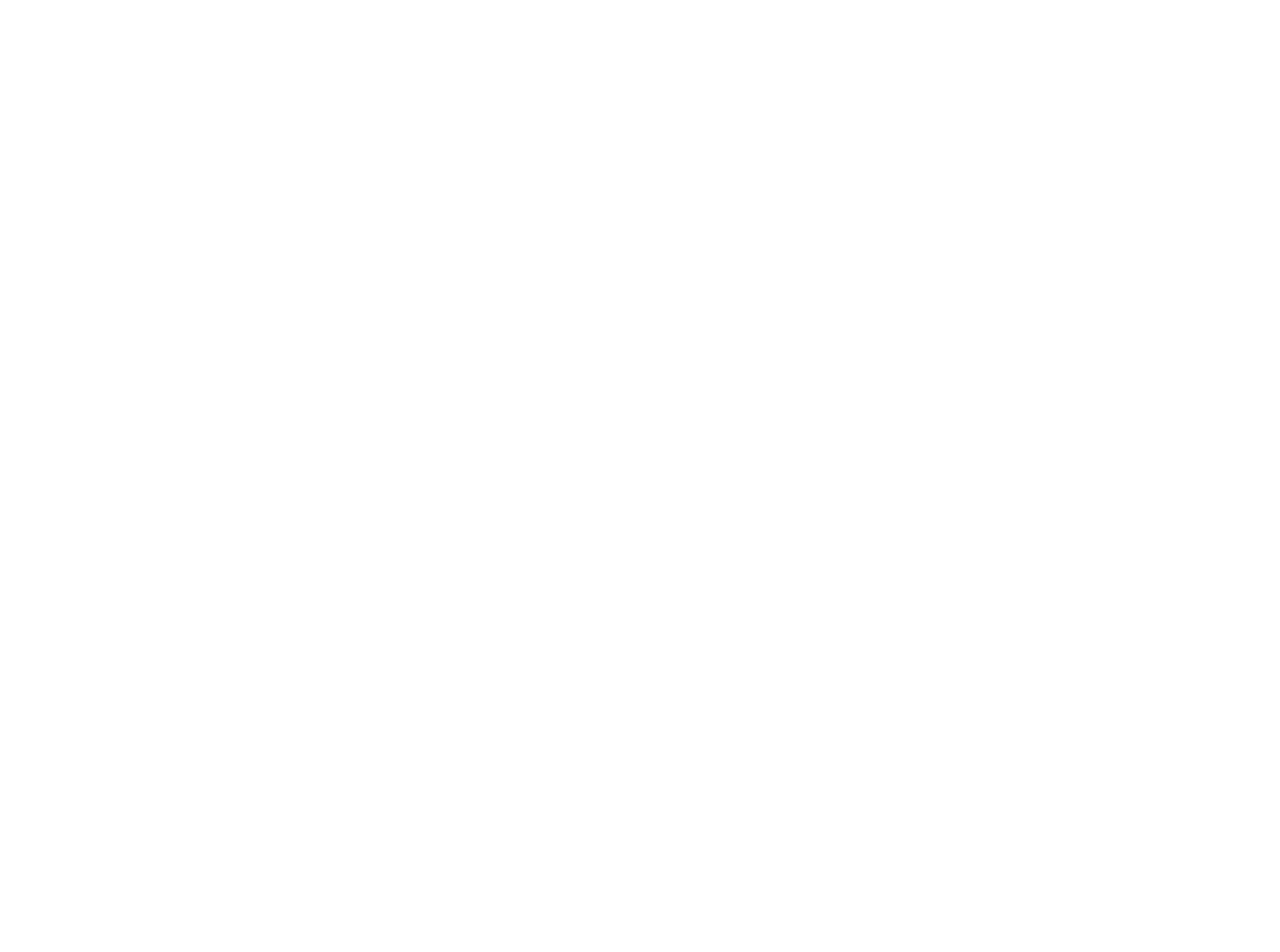
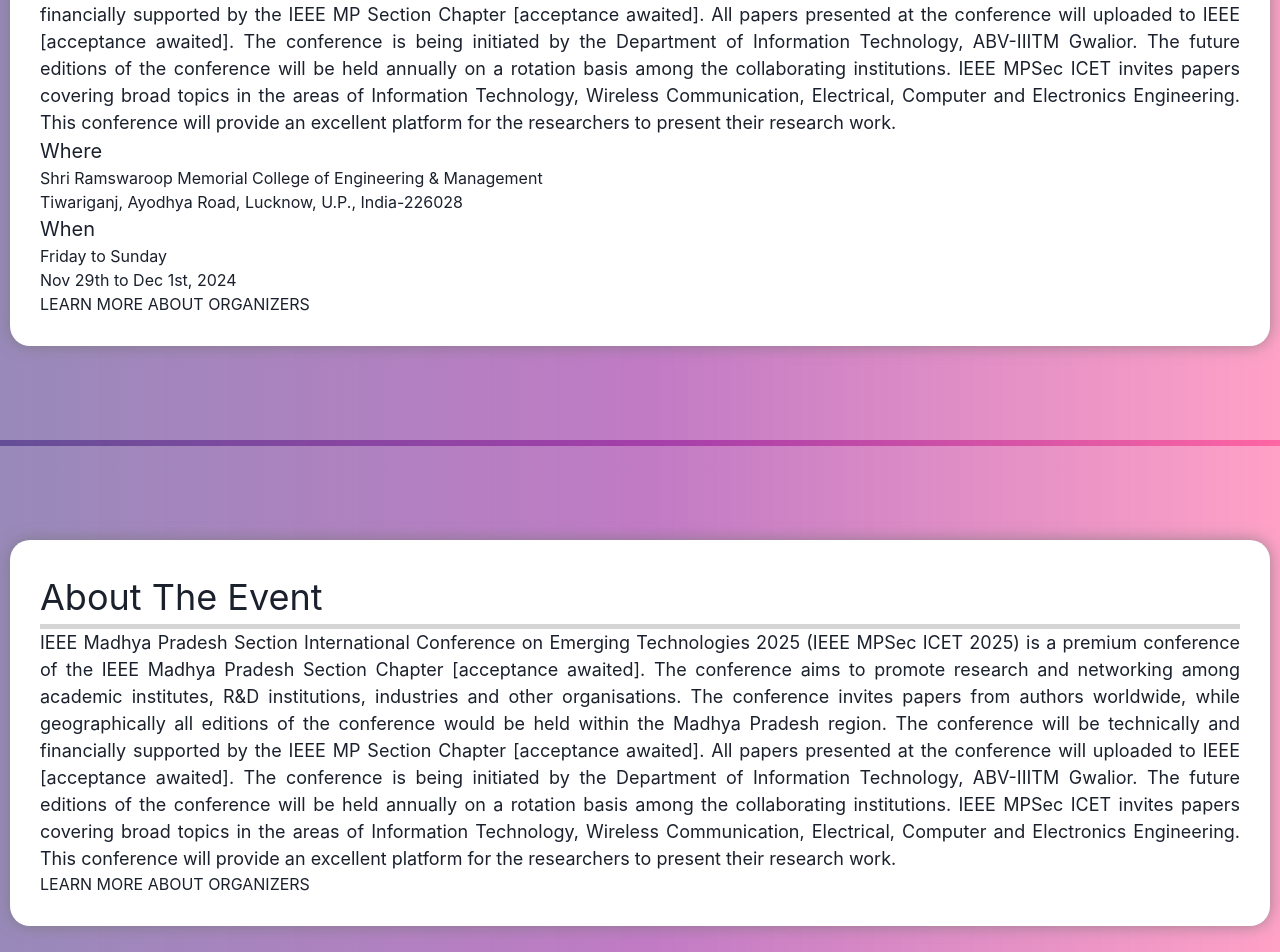
Before and after one commit to PRATYUSH0077/IEEE_2025, a React (Create React App) app: page / in a window 1280 px wide. Shown: the part 1160-2112 px from the top of the page. Before the commit the page ends 870 px from the top, so only its background shows below. Built offline with nearby package versions, Linux system fonts and the light colour scheme.

Commit message:
home Page

```diff
--- /dev/null
+++ b/src/Components/HomePage/ConferenceDetails.jsx
@@ -0,0 +1,47 @@
+import React from 'react';
+
+const loadabouUs = () => {
+  // Define the logic for loadabouUs function here
+  console.log('Load About Us function executed');
+};
+
+const ConferenceDetails = () => (
+  <div id="replace_fragment_div" style={{marginTop:"144px"}}>
+    {/* About the event section */}
+    <section style={{ backgroundImage: 'linear-gradient(90deg, #32157580 0%, #8d0b938a 51%, #ff00665e 100%, #ff057c96 100%)', padding: '100px 10px', marginBottom: '0', zIndex: '10', position: 'relative', marginTop: '-150px' }} className="u-PaddingTop100 u-PaddingBottom100 u-xs-PaddingBottom30 u-xs-PaddingTop30 u-sm-PaddingTop50">
+      <div className="container">
+        <div className="row" style={{  boxShadow: '0px 0px 16px 0px #757575b3', padding: '10px', borderRadius: '20px', background: 'white' }}>
+          <div className="col-sm-12" style={{ padding: '20px' }}>
+            <h1 className="u-MarginTop0 u-sm-MarginTop30 u-Weight700" style={{ borderBottom: '5px solid #d5d5d5', fontSize: '36px' }}>About The Event</h1>
+            <p className="u-MarginBottom30 u-xs-MarginBottom30" style={{ textAlign: 'justify', fontSize: '18px' }}>
+              IEEE Madhya Pradesh Section International Conference on Emerging Technologies 2025 (IEEE MPSec ICET 2025) is a premium conference of the IEEE Madhya Pradesh Section Chapter [acceptance awaited]. The conference aims to promote research and networking among academic institutes, R&D institutions, industries and other organisations. The conference invites papers from authors worldwide, while geographically all editions of the conference would be held within the Madhya Pradesh region. The conference will be technically and financially supported by the IEEE MP Section Chapter [acceptance awaited]. All papers presented at the conference will uploaded to IEEE [acceptance awaited].
+
+              The conference is being initiated by the Department of Information Technology, ABV-IIITM Gwalior. The future editions of the conference will be held annually on a rotation basis among the collaborating institutions.
+
+              IEEE MPSec ICET invites papers covering broad topics in the areas of Information Technology, Wireless Communication, Electrical, Computer and Electronics Engineering. This conference will provide an excellent platform for the researchers to present their research work.
+            </p>
+            <div className="row">
+              <div className="col-sm-6">
+                <p><i className="Icon Icon-map Icon--32px text-primary" aria-hidden="true"></i></p>
+                <p style={{ fontSize: '20px' }} className="headColor">Where</p>
+                <p> Shri Ramswaroop Memorial College of Engineering &amp; Management </p>
+                <p> Tiwariganj, Ayodhya Road, Lucknow, U.P., India-226028</p>
+              </div>
+              <div className="col-sm-6">
+                <p><i className="Icon Icon-clock Icon--32px text-primary" aria-hidden="true"></i></p>
+                <p style={{ fontSize: '20px' }} className="headColor">When</p>
+                <p> Friday to Sunday</p>
+                <p>Nov 29th to Dec 1st, 2024 </p>
+              </div>
+            </div>
+            <div className=""> <a style={{ cursor: 'pointer' }} className="btn btn-primary text-uppercase u-MarginBottom10 u-LetterSpacing2" onClick={loadabouUs}> LEARN MORE ABOUT ORGANIZERS</a> </div>
+          </div>
+        </div>
+      </div>
+    </section>
+
+    {/* Other sections like Objectives, Contact Us, Event Schedule, etc. */}
+  </div>
+);
+
+export default ConferenceDetails;
--- a/src/Components/HomePage/HomePage.jsx
+++ b/src/Components/HomePage/HomePage.jsx
@@ -6,7 +6,8 @@
 import gwaliorImage from '../../assets/Image1.webp';
 import mpImage from '../../assets/Image1.webp';
 import indiaImage from '../../assets/Image1.webp';
-
+import ConferenceDetails from './ConferenceDetails';
+import ObjectiveComponent from './ObjectiveComponent';
 const HomePage = () => {
   const settings = {
     dots: true,
@@ -30,6 +31,7 @@
   const isMobile = useBreakpointValue({ base: true, md: false });
 
   return (
+<>
     <Box className="home-page" mt={0} pt={0} overflow="hidden"> {/* Ensure no top margin or padding */}
       <Slider {...settings}>
         <Box height="100vh" overflow="hidden"> {/* Set height to full viewport height */}
@@ -109,6 +111,9 @@
         </Box>
       </Slider>
     </Box>
+<ConferenceDetails></ConferenceDetails>
+<ObjectiveComponent></ObjectiveComponent>
+</>
   );
 };
 
--- /dev/null
+++ b/src/Components/HomePage/ObjectiveComponent.jsx
@@ -0,0 +1,17 @@
+import React from 'react';
+import SingleParagraphSection from './SingleParagraphSection'; // Adjust the import path based on your project structure
+
+const ObjectiveComponent = () => (
+  <div>
+    <SingleParagraphSection
+      title="About The Event"
+      content="IEEE Madhya Pradesh Section International Conference on Emerging Technologies 2025 (IEEE MPSec ICET 2025) is a premium conference of the IEEE Madhya Pradesh Section Chapter [acceptance awaited]. The conference aims to promote research and networking among academic institutes, R&D institutions, industries and other organisations. The conference invites papers from authors worldwide, while geographically all editions of the conference would be held within the Madhya Pradesh region. The conference will be technically and financially supported by the IEEE MP Section Chapter [acceptance awaited]. All papers presented at the conference will uploaded to IEEE [acceptance awaited].
+
+The conference is being initiated by the Department of Information Technology, ABV-IIITM Gwalior. The future editions of the conference will be held annually on a rotation basis among the collaborating institutions.
+
+IEEE MPSec ICET invites papers covering broad topics in the areas of Information Technology, Wireless Communication, Electrical, Computer and Electronics Engineering. This conference will provide an excellent platform for the researchers to present their research work."
+    />
+  </div>
+);
+
+export default ObjectiveComponent;
--- /dev/null
+++ b/src/Components/HomePage/SingleParagraphSection.jsx
@@ -0,0 +1,43 @@
+import React from 'react';
+const loadabouUs = () => {
+    // Define the logic for loadabouUs function here
+    console.log('Load About Us function executed');
+  };
+const SingleParagraphSection = ({ title, content }) => (
+  <div style={{ marginTop: '144px' }}>
+    <section
+      style={{
+        backgroundImage: 'linear-gradient(90deg, #32157580 0%, #8d0b938a 51%, #ff00665e 100%, #ff057c96 100%)',
+        padding: '100px 10px',
+        marginBottom: '0',
+        zIndex: '10',
+        position: 'relative',
+        marginTop: '-150px',
+      }}
+      className="u-PaddingTop100 u-PaddingBottom100 u-xs-PaddingBottom30 u-xs-PaddingTop30 u-sm-PaddingTop50"
+    >
+      <div className="container">
+        <div
+          className="row"
+          style={{ boxShadow: '0px 0px 16px 0px #757575b3', padding: '10px', borderRadius: '20px', background: 'white' }}
+        >
+          <div className="col-sm-12" style={{ padding: '20px' }}>
+            <h1 className="u-MarginTop0 u-sm-MarginTop30 u-Weight700" style={{ borderBottom: '5px solid #d5d5d5', fontSize: '36px' }}>
+              {title}
+            </h1>
+            <p className="u-MarginBottom30 u-xs-MarginBottom30" style={{ textAlign: 'justify', fontSize: '18px' }}>
+              {content}
+            </p>
+            <div>
+              <a style={{ cursor: 'pointer' }} className="btn btn-primary text-uppercase u-MarginBottom10 u-LetterSpacing2" onClick={loadabouUs}>
+                LEARN MORE ABOUT ORGANIZERS
+              </a>
+            </div>
+          </div>
+        </div>
+      </div>
+    </section>
+  </div>
+);
+
+export default SingleParagraphSection;
```
